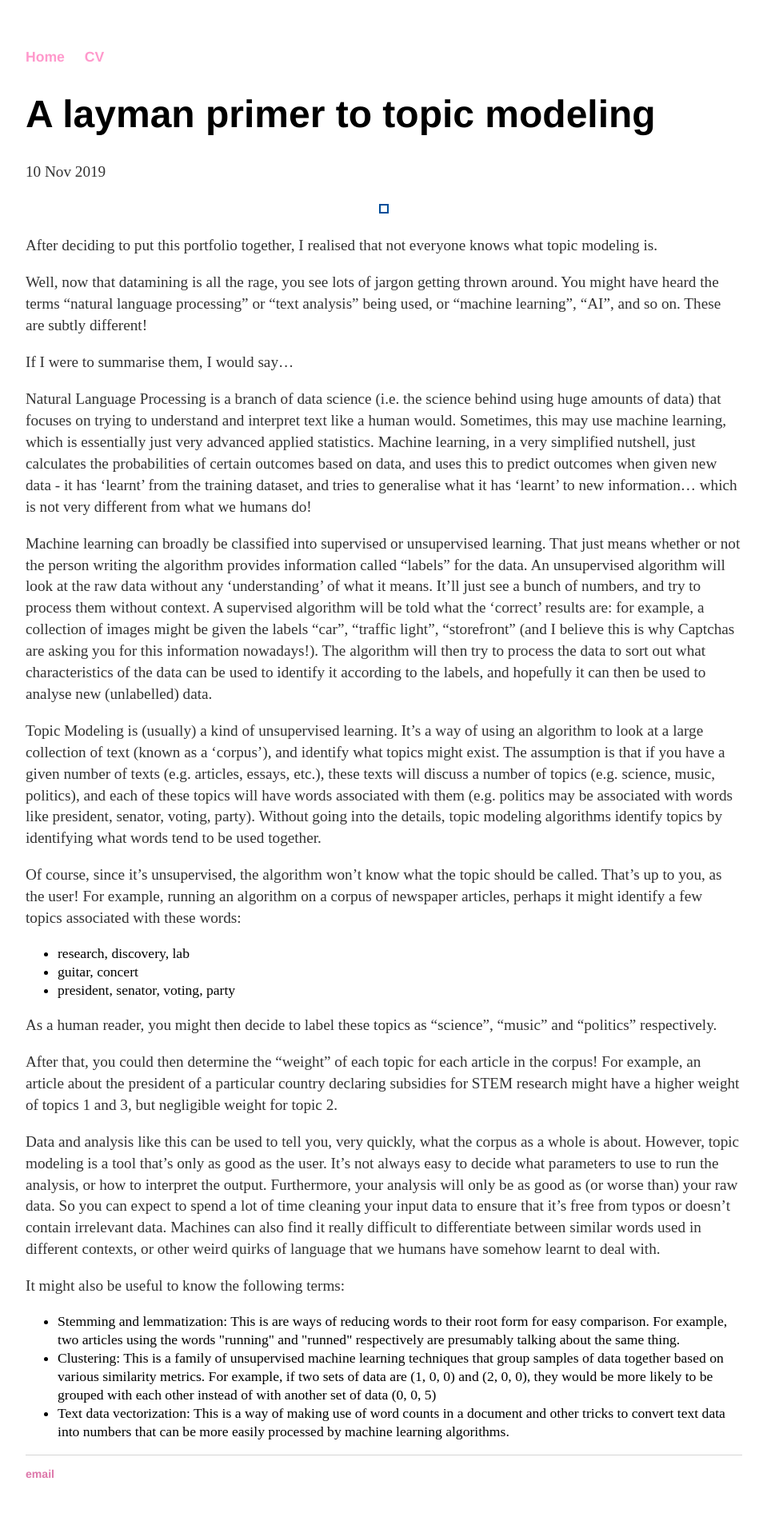
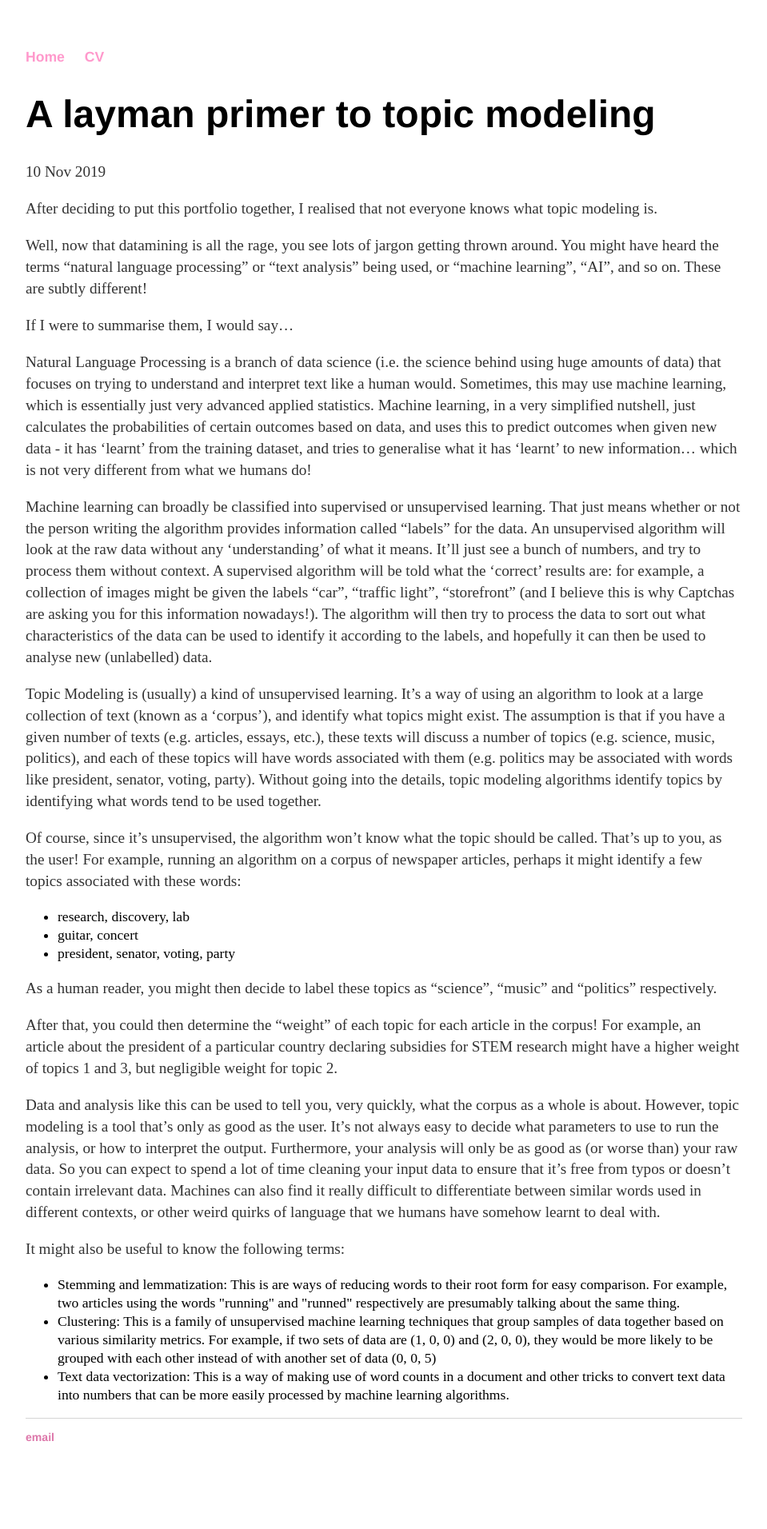
Before and after one commit to not-even-wong/not-even-wong.github.io, a Jekyll site: the page built from _posts/2019-11-10-layman-intro-topic-modeling.md, in a window 1280 px wide. Shown: the whole page at 80% size, without its empty margins (160-1119 px from the left). Built offline with Jekyll 4.4.1, drawn with Linux system fonts in a browser that asks for light colours; after the commit the page ends 1866 px from its top, so only the background shows below that.

Commit message:
Update post.html

```diff
--- a/_layouts/post.html
+++ b/_layouts/post.html
@@ -3,7 +3,6 @@ layout: default
 ---
 <h1>{{ page.title }}</h1>
 <p class="meta">{{ page.date | date_to_string }}</p>
-<p align="center"><img src="{{ thumbnail }}" style="width: 300px" class="border"></p>
 
 <div class="post">
   {{ content }}
```
